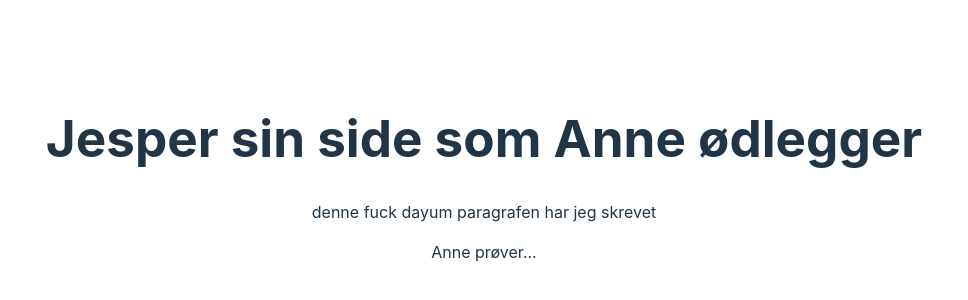
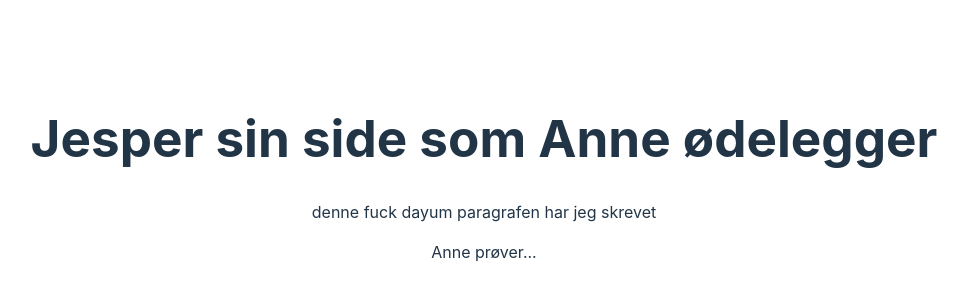
Before and after one commit to JesperMyhre/gitrepocollab, a React (Vite) app: page / in a window 1280 px wide. Shown: the part 222-522 px from the top of the page, without its empty margins (156-1124 px from the left). Built offline with nearby package versions, Linux system fonts and the light colour scheme.

Commit message:
Rettskrivning

```diff
--- a/src/App.jsx
+++ b/src/App.jsx
@@ -4,7 +4,7 @@ function App() {
 
   return (
     <>
-      <h1>Jesper sin side som Anne ødlegger</h1>
+      <h1>Jesper sin side som Anne ødelegger</h1>
       <p>denne fuck dayum paragrafen har jeg skrevet</p>
       <p>Anne prøver...</p>
     </>
```
